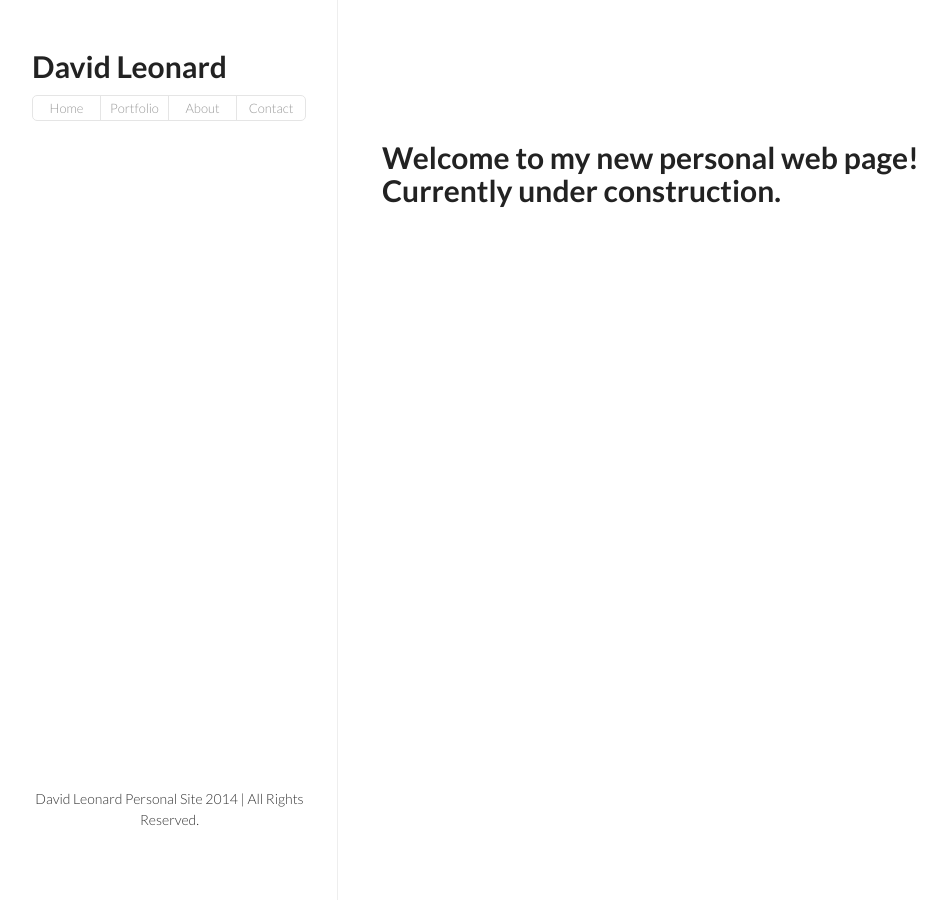
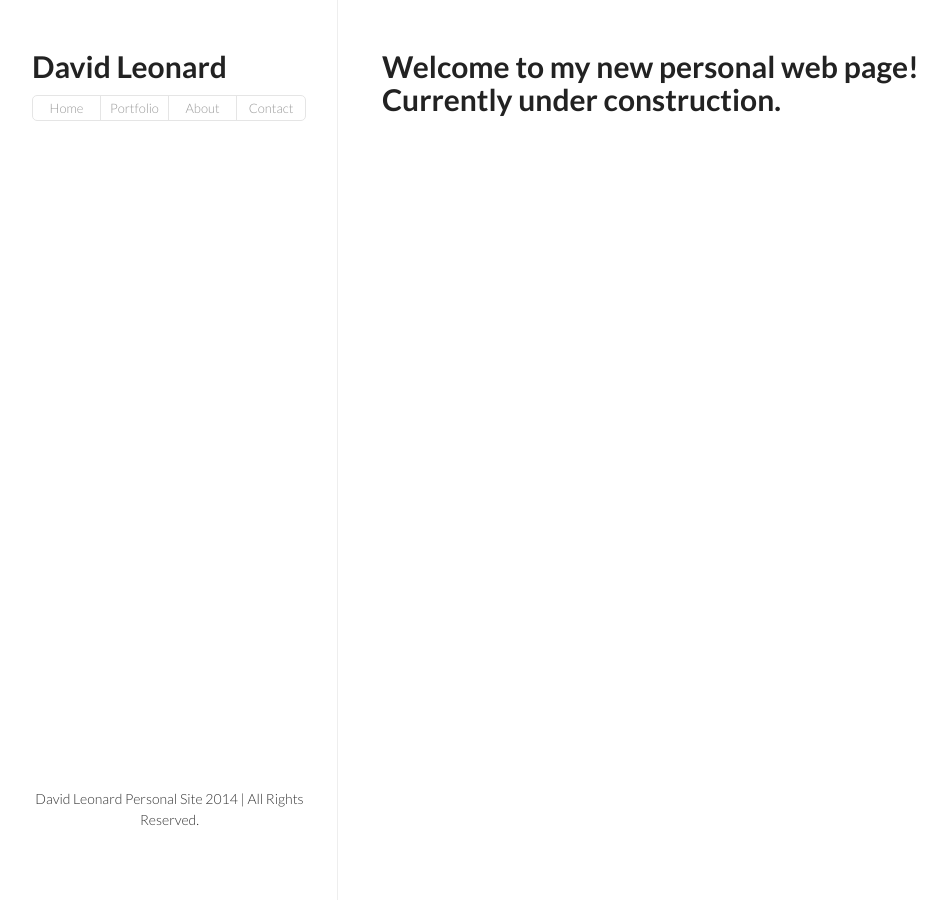
Before and after one commit to DrkSephy/drksephy.github.io, a Jekyll site: the page built from sample-portfolio/index.html, in a window 1280 px wide. Shown: the whole page, without its empty margins (133-1080 px from the left). Built offline with Jekyll 4.4.1, drawn with Linux system fonts in a browser that asks for light colours.

Commit message:
Fixing positioning bug with default template

```diff
--- a/sample-portfolio/_layouts/default.html
+++ b/sample-portfolio/_layouts/default.html
@@ -11,7 +11,7 @@
     <div class="wrapper">
         <header>
             <h1> David Leonard</h1>
-        <header>
+
 
         <nav role="navigation">
             <ul>
@@ -21,6 +21,7 @@
                 <li><a href="/contact">Contact</a></li>
             </ul>
         </nav>
+        </header>
 
         {{ content }}
 
```
